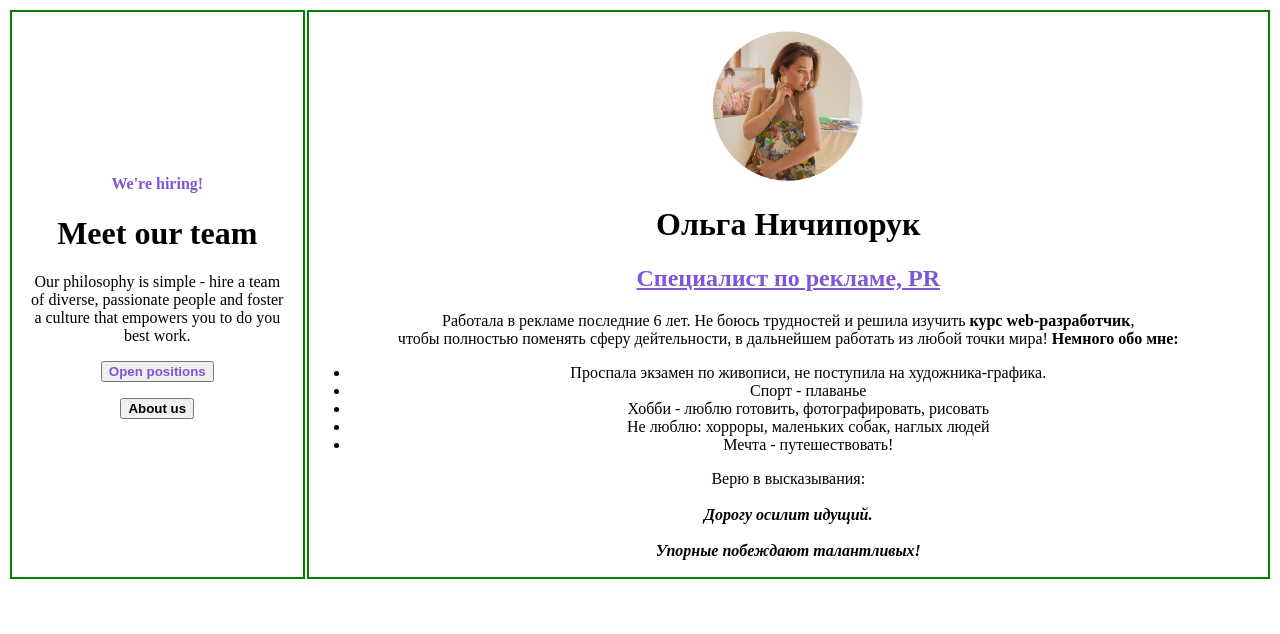
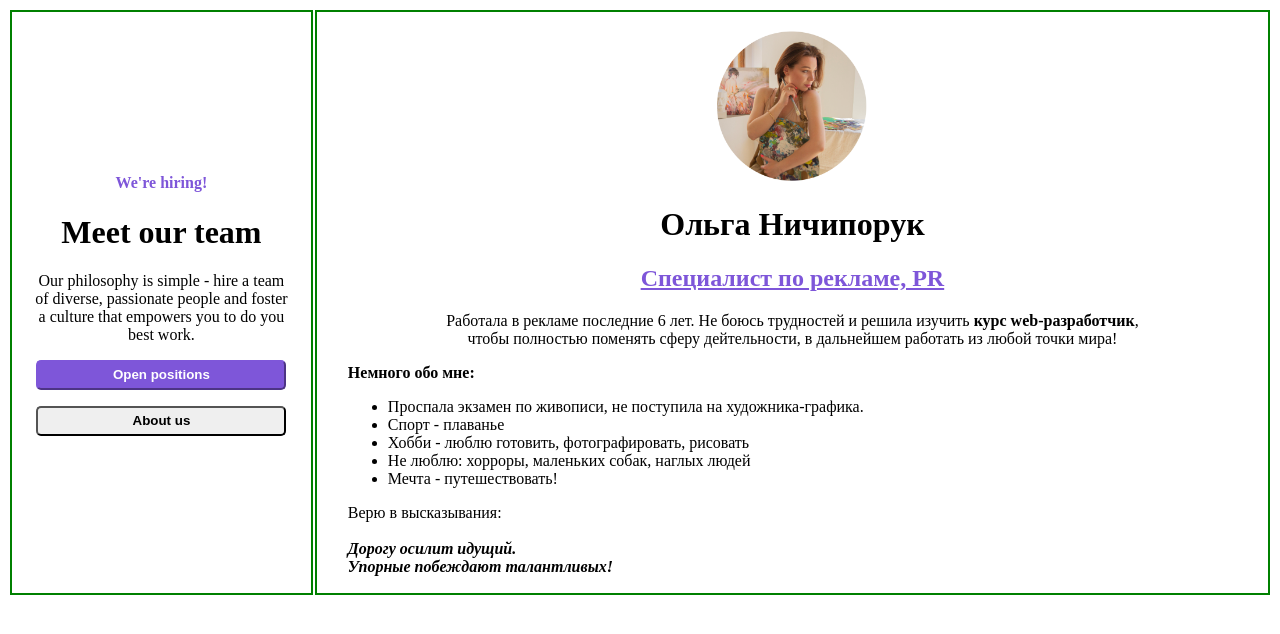
Before and after one commit to OlgaNichiporuk/html_homework, a plain HTML site: page hw1/team.html in a window 1280 px wide. Drawn offline with Linux system fonts and the light colour scheme.

Commit message:
stily css

```diff
--- /dev/null
+++ b/hw1/css/style.css
@@ -0,0 +1,31 @@
+.blocks {
+    border: 2px solid green;
+}
+.center {
+    text-align: center;
+}
+.block_1 {
+    width: 300px;
+}
+.block_2 {
+    width: 1000px
+}
+.header_color{
+    color: #7e56d9;
+}
+button {
+    width: 250px;
+    height: 30px;
+    border-radius: 5px;
+}
+#open {
+    color: white;
+    background: #7e56d9;
+    border-color: #7e56d9;
+}
+img {
+    width:150px
+}
+.footer {
+    margin-left: 30px;
+}
--- a/hw1/team.html
+++ b/hw1/team.html
@@ -4,32 +4,37 @@
     <meta charset="UTF-8">
     <meta name="author" content="Nichiporuk Olga">
     <title>About me</title>
+    <link rel="stylesheet" href="./css/style.css">
 </head>
 <body>
     <table>
-        <td style="border: 2px solid green; text-align: center;" width="300px">
+        <td class='blocks block_1 center'>
 
-           <h4 style="color: #7e56d9;">We're hiring!</h4>
+           <h4 class="header_color">We're hiring!</h4>
            <h1>Meet our team</h1>
            <p>Our philosophy is simple - hire a team<br>
              of diverse, passionate people and foster<br>
              a culture that empowers you to do you<br>
                             best work.</p>
-            <button style="color: #7e56d9" type="button"; width="200px"><b>Open positions</b></button>
-            <p><button type="button"; width="200px"><b>About us</b></button></p>
+            <button id="open" type="button";><b>Open positions</b></button>
+            <p><button type="button";><b>About us</b></button></p>
 
         </td>
-        <td style="border: 2px solid green; text-align: center;"width="1000px">
+        <td class='blocks block_2'>
             <div>
                 <br>
-                <img src="./image/1.jpg" width="150px" height="auto">
-                <h1>Ольга Ничипорук</h1>
-            <h2 style="color: #7e56d9"><u>Специалист по рекламе, PR</u></h2>
-            <p>Работала в рекламе последние 6 лет. Не боюсь трудностей и решила изучить <b>курс web-разработчик</b>,<br>
+                <div class="center">
+                    <img src="./image/1.jpg" >
+                </div>
+                <h1 class="center">Ольга Ничипорук</h1>
+            <h2 class="header_color center"><u>Специалист по рекламе, PR</u></h2>
+            <p class="center">Работала в рекламе последние 6 лет. Не боюсь трудностей и решила изучить <b>курс web-разработчик</b>,<br>
                 чтобы полностью поменять сферу дейтельности, в дальнейшем работать из любой точки мира!
+            </p>
 
 
 
+                <div class="footer">
                     <b>Немного обо мне:</b>
                     <ul>
                         <li>Проспала экзамен по живописи, не поступила на художника-графика.</li>
@@ -42,12 +47,11 @@
                     <p>Верю в высказывания:<br>
                         <br>
                         <b><i>Дорогу осилит идущий.</i></b><br>
-                    <br>
                         <b><i>Упорные побеждают талантливых!</i></b>
                     </p>
                 </div>
+               </div>
 
-            </p>
             <p></p>
         </td>
     </table>
```
Lines whose indentation alone changed are shown as unchanged.
